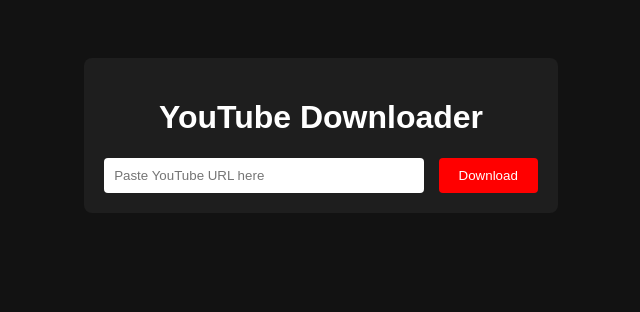
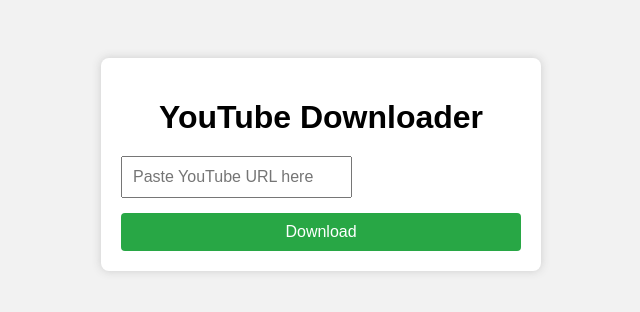
Before and after one commit to reaid44/yt-dlp, a Flask app: page / in a window 1280 px wide. Shown: the top 312 px of the page, without its empty margins (319-959 px from the left). Run offline with Flask 3, Linux system fonts and the light colour scheme; parts of the project's set-up code (start-up, migrations or seed data) failed here and were passed over.

Commit message:
Revamp CSS styles for layout and appearance

```diff
--- a/static/style.css
+++ b/static/style.css
@@ -1,31 +1,62 @@
 body {
-  font-family: Arial, sans-serif;
-  background: #121212;
-  color: #fff;
-  text-align: center;
-  padding: 50px;
+    font-family: sans-serif;
+    background: #f2f2f2;
+    display: flex;
+    justify-content: center;
+    padding-top: 50px;
 }
-.container {
-  background: #1e1e1e;
+
+.container {                                                    background: white;
     padding: 20px;
     border-radius: 8px;
-  display: inline-block;
+    box-shadow: 0 0 10px #ccc;
+    width: 90%;
+    max-width: 400px;                                       }
+
+h1 {
+    text-align: center;
+    margin-bottom: 20px;
 }
-input {
+
+.input-group {
+    display: flex;
+    align-items: center;
+}
+
+input[type="text"] {
+    flex: 1;
     padding: 10px;
-  width: 300px;
-  border: none;
+    font-size: 16px;
+}
+
+.arrow {
+    padding: 10px;
+    background: #007bff;
+    color: white;
+    cursor: pointer;
+    font-weight: bold;
+    border-radius: 0 4px 4px 0;
+}
+
+.dropdown {
+    margin-top: 10px;
+    background: #eee;
+    padding: 10px;
     border-radius: 4px;
 }
+
+.hidden {
+    display: none;
+}
+
 button {
-  padding: 10px 20px;
-  margin-left: 10px;
-  background: #ff0000;
-  color: #fff;
+    margin-top: 15px;
+    width: 100%;
+    padding: 10px;
+    background: #28a745;
+    color: white;
+    font-size: 16px;
     border: none;
     border-radius: 4px;
   cursor: pointer;
 }
-button:hover {
-  background: #cc0000;
-}
```
Lines whose indentation alone changed are shown as unchanged.
